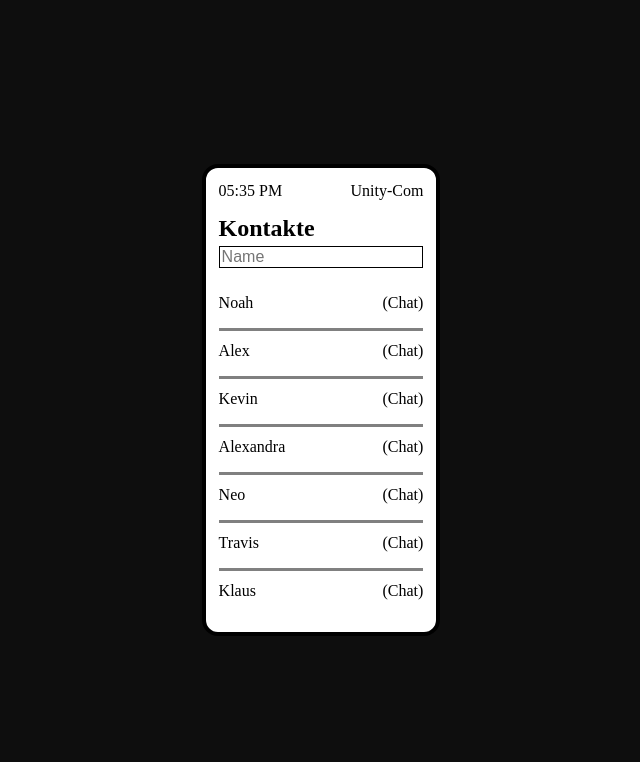
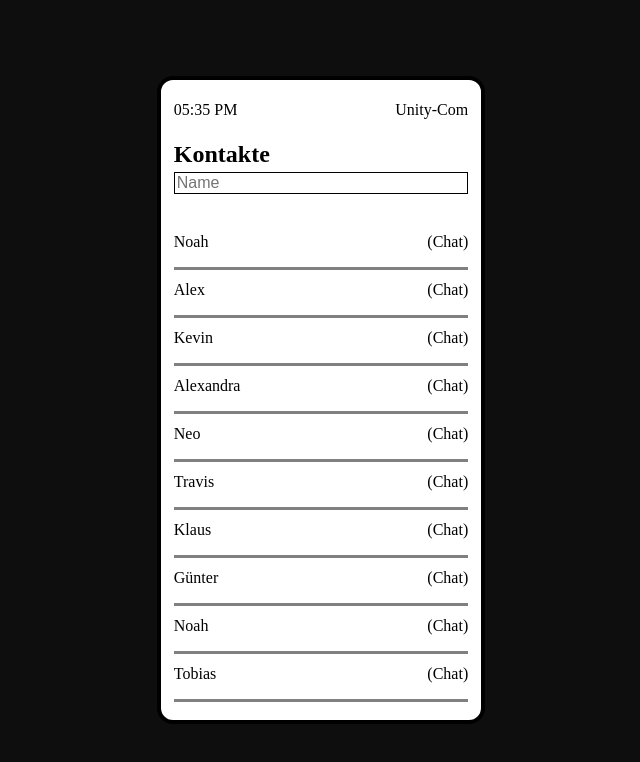
Before and after one commit to illumou/unity_phone, a Vue app: page / in a window 1280 px wide. Shown: the top 762 px of the page, without its empty margins (319-959 px from the left). Built offline with nearby package versions, Linux system fonts and the light colour scheme.

Commit message:
Update IndexView.vue

```diff
--- a/src/views/IndexView.vue
+++ b/src/views/IndexView.vue
@@ -30,6 +30,8 @@ export default {
 .phone_layout {
     width: 18vw;
     height: 58vh;
+    min-height: 40rem;
+    min-width: 20rem;
     border-radius: 1rem;
     overflow: hidden;
     border-style: solid;
```
